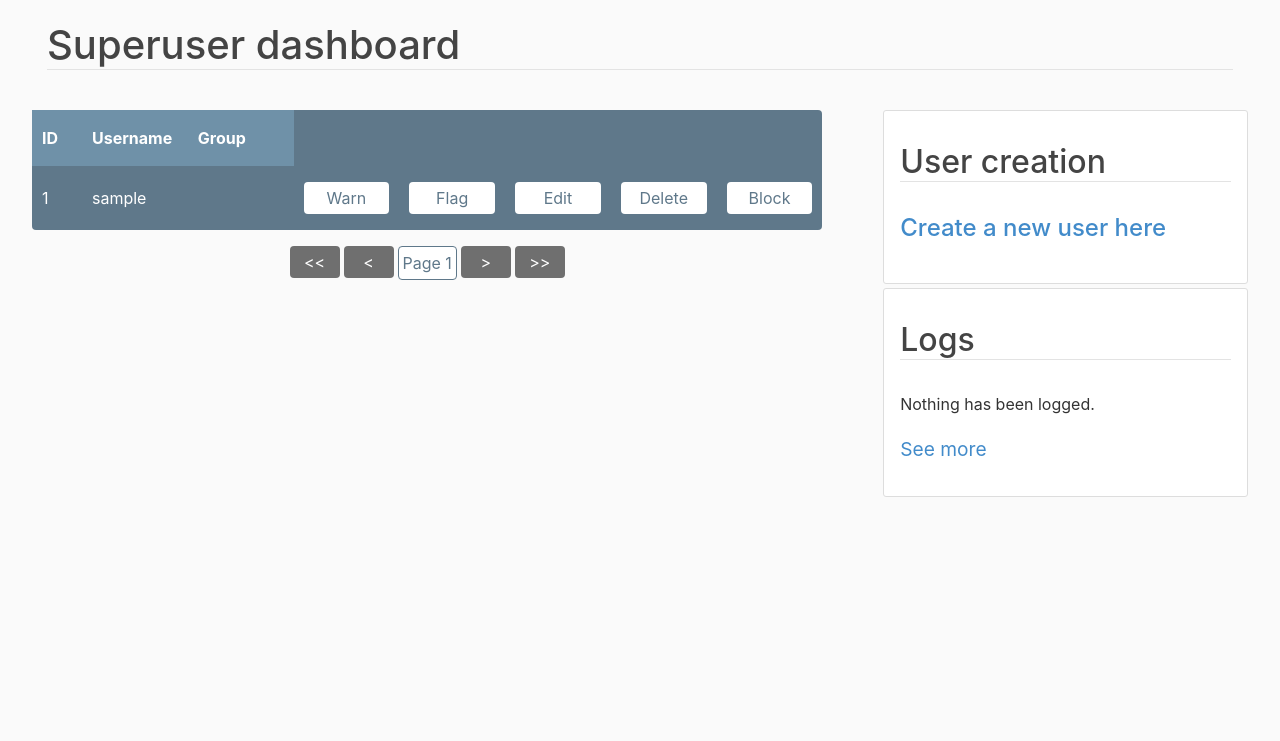
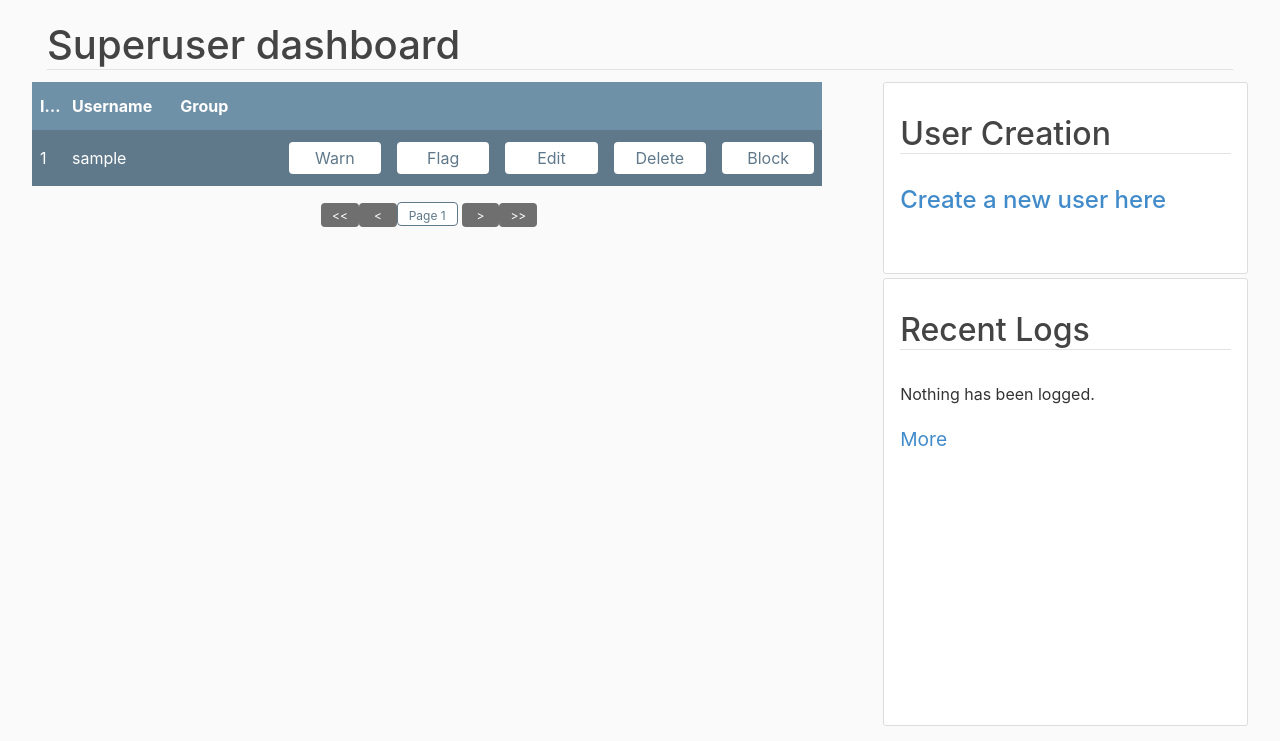
Before and after one commit to matteorobidoux/django-web-project, a Django app: page /admin/ in a window 1280 px wide. Shown: the part 59-800 px from the top of the page. Run offline with Django 4.2, Linux system fonts and the light colour scheme; the visitor is signed in with stand-in values (Sample User, id 1); data comes from the database, SQL or seed files in the repository; data that the repository does not hold is empty; some libraries are stand-ins or nearby versions.

Commit message:
Style dashboard, add detailed logging

```diff
--- a/catalog_project/administration/static/action-style.css
+++ b/catalog_project/administration/static/action-style.css
@@ -22,3 +22,7 @@ button {
     min-width: 200px;
     height: 60px;
 }
+
+h1,h2{
+    color: white;
+}
--- a/catalog_project/administration/static/admin-style.css
+++ b/catalog_project/administration/static/admin-style.css
@@ -1,25 +1,19 @@
 #content-section{
     padding: 0 2em;
 }
+table.dark-content-block{
+    table-layout: fixed;
+    width: 100%;
+}
+
 h1{
-    margin: 1em 0;
+    margin-bottom: 1%;
+    margin-top: 0;
 }
 h1,h2 {
     border-bottom: 1px solid #e3e3e3;
 }
 
-.container {
-    max-width: 100vw;
-}
-
-table.dark-content-block{
-    table-layout: fixed;
-    width: 100%;
-}
-
-.content-section {
-    padding: 2em 1em;
-}
 .content-section>h2{
     margin-bottom: 1em;
 }
@@ -31,63 +25,23 @@ table.dark-content-block{
 }
 
 th.id-data, td.id-data{
-   width: 50px;
+   width: 4vmin;
 }
 
 td,th {
-    padding: 16px 10px;
+    padding: 1.5vmin 1vmin;
     overflow: hidden;
     text-overflow: ellipsis;
+    font-size: 2vmin;
+    color: white;
+}
+
+tbody>tr:nth-child(odd){
+    background-color: #5f788a;
 }
 tr:nth-child(even),thead>tr {
     background-color: #6f91a8;
 }
-
 td button{
     min-width: 100%;
 }
-
-.page-num {
-    background: white;
-    color: #5f788a;
-    border: solid 1px #5f788a;
-}
-.page-button,.page-num{
-    padding: 4px;
-    margin: 0 2px;
-    border-radius: 4px;
-    min-width: 50px;
-}
-
-.page-button:disabled{
-    background: #6f6f6f;
-}
-
-.page-select{
-    padding: 1em;
-    display: flex;
-    flex-direction: row;
-    justify-content: center;
-}
-
-#lefthand-block{
-    width:65%;
-}
-#righthand-block{
-    max-height: 10vh;
-    width:30%;
-}
-#righthand-block>.content-section{
-    max-size: 50%;
-    margin-bottom: 1%;
-}
-.content-section>.section-link>p{
-    margin-top: 1em;
-    margin-bottom: 0em;
-    font-size: 120%;
-}
-
-.log-username{
-    font-size: 150%;
-    font-weight: bold;
-}
--- /dev/null
+++ b/catalog_project/administration/static/dashboard-style.css
@@ -0,0 +1,39 @@
+.container {
+    max-width: 100vw;
+}
+.content-section {
+    padding: 2em 1em;
+}
+
+#lefthand-block{
+    width:65%;
+}
+#righthand-block{
+    width:30%;
+}
+#lefthand-block,#righthand-block{
+    height: 80vh;
+}
+#righthand-block>.content-section{
+    margin-bottom: 1%;
+}
+.content-section>.section-link>p{
+    margin-top: 1em;
+    margin-bottom: 0em;
+    font-size: 120%;
+}
+
+
+.log-username{
+    font-size: 2.5vmin;
+    font-weight: bold;
+}
+.log-action{
+    font-size: 1.7vmin;
+}
+#user-create{
+    min-height: 30%;
+}
+#logs{
+    min-height: 70%;
+}
--- /dev/null
+++ b/catalog_project/administration/static/pagination-style.css
@@ -0,0 +1,44 @@
+.page-select{
+    width: 100%;
+}
+.page-num {
+    background: white;
+    color: #5f788a;
+    border: solid 1px #5f788a;
+}
+.page-button,.page-num{
+    padding: 4px;
+    margin: 0 2px;
+    border-radius: 4px;
+    height: 100%;
+    font-size: 1.5vmin;
+}
+.page-button{
+    width: 100%;
+}
+.page-select>*{
+    width: 5%;
+}
+
+.page-num{
+    display: flex;
+    flex-direction: row;
+    align-items: center;
+    width: 8%;
+}
+.page-num>p{
+    margin: auto;
+    font-size: 1.5vmin;
+}
+
+.page-button:disabled{
+    background: #6f6f6f;
+}
+
+.page-select{
+    padding: 1em;
+    display: flex;
+    flex-direction: row;
+    justify-content: center;
+    height: 7vmin;
+}
--- a/catalog_project/administration/templates/dashboard.html
+++ b/catalog_project/administration/templates/dashboard.html
@@ -3,6 +3,8 @@
 
 {% block head %}
 <link rel="stylesheet" type="text/css" href="{% static 'admin-style.css' %}">
+<link rel="stylesheet" type="text/css" href="{% static 'dashboard-style.css' %}">
+<link rel="stylesheet" type="text/css" href="{% static 'pagination-style.css' %}">
 <title> Admin Dashboard </title>
 {% endblock %}
 {% block content %}
@@ -23,6 +25,9 @@
                         </th>
                         <th class="group-data">
                             Group
+                        </th>
+                        <th colspan="5">
+
                         </th>
                     </tr>
                 </thead>
@@ -48,16 +53,16 @@
         <div class="mr-auto">
         </div>
         <div id="righthand-block">
-            <section class="content-section">
-                <h2>User creation</h2>
+            <section class="content-section" id="user-create">
+                <h2>User Creation</h2>
                 <a href="{%url 'admin_create_user' %}" class="section-link">
                     <h4>Create a new user here</h4>
                 </a>
             </section>
-            <section class="content-section">
-                <h2>Logs</h2>
+            <section class="content-section" id="logs">
+                <h2>Recent Logs</h2>
                 {% for log in logs %}
-                <section>
+                <section class="log">
                     <span class="log-username">
                         {{ log.user }}
                     </span>
@@ -68,8 +73,8 @@
                 {% empty %}
                     Nothing has been logged.
                 {% endfor %}
-                <a href="{%url 'admin_create_user' %}" class="section-link">
-                    <p>See more</p>
+                <a href="{%url 'logs' %}" class="section-link">
+                    <p>More</p>
                 </a>
             </section>
         </div>
--- a/catalog_project/administration/templates/page-select.html
+++ b/catalog_project/administration/templates/page-select.html
@@ -11,7 +11,9 @@
         </button >
     </a>
     <span class="page-num">
-        Page {{ page_obj.number }}
+        <p>
+            Page {{ page_obj.number }}
+        </p>
     </span>
     <a {% if page_obj.has_next %} href="?page={{ page_obj.next_page_number }}" {% endif %} >
         <button class="page-button action-button-2" {% if not page_obj.has_next %} disabled {% endif %}>
--- a/catalog_project/administration/urls.py
+++ b/catalog_project/administration/urls.py
@@ -1,24 +1,22 @@
-# URLS:
-# Main view for the website administration site
-# Topbar view
-# Template view for listing all of the users in a table
-# Template view for the actions on a user
-# A template view for the user themselves with additional information about them. Clicked on when they get on the page
 from django.urls import path
 from . import views
 
 urlpatterns = [
     # Dashboard view
     path('', views.Dashboard.as_view(), name="admin_board"),
+    # Logs view
+    path('logs/', views.LogView.as_view(), name="logs"),
+    # Warn user view
     path('warn_user/<int:pk>/', views.WarnUser.as_view(), name="warn_user"),
-    path('delete_user/<int:pk>/', views.DeleteUserView.as_view(), name="delete_user"),
+    # Flag user view (POST)
     path('flag_user/<int:pk>/', views.FlagUser.as_view(), name="flag_user"),
+    # Block user view (POST)
     path('block_user/<int:pk>/', views.BlockUser.as_view(), name="block_user"),
 
+    # Edit user view
     path('edit/<int:pk>/', views.AdminUserEditView.as_view(), name="admin_edit_user"),
+    # Create user view
     path('create/', views.AdminUserCreateView.as_view(success_url="/admin/"), name="admin_create_user"),
-    # User editor view
-    #path('edit-user/<int:user_id>/', views.edit_user, name="edit_user"),
-    # User creator view
-    #path('create-user/', views.create_user, name="create_user"),
+    # Delete user view
+    path('delete_user/<int:pk>/', views.DeleteUserView.as_view(), name="delete_user"),
 ]
--- a/catalog_project/administration/views.py
+++ b/catalog_project/administration/views.py
@@ -119,7 +119,7 @@ class UserCreateView(PermissionRequiredMixin, generic.TemplateView):
                 return redirect('')
 
 
-""" Dashboard class """
+""" Main pages """
 
 
 # Main dashboard interface when you open the dashboard. Uses the page as an argument to filter users.
@@ -138,6 +138,14 @@ class Dashboard(PermissionRequiredMixin, generic.ListView):
         context['logs'] = LogEntry.objects.all()[:10]
         return context
 
+
+class LogView(PermissionRequiredMixin, generic.ListView):
+    permission_required = "view_dashboard"
+    model = LogEntry
+    context_object_name = 'logs'
+    template_name = 'logs.html'
+    ordering = ['-action_time']
+    paginate_by = 20
 
 """ Dashboard functions """
 
--- a/catalog_project/static/base-style.css
+++ b/catalog_project/static/base-style.css
@@ -68,12 +68,12 @@ body {
     padding: 20px;
   }
 
-.dark-content-block {
+  .dark-content-block {
+    background-color: #5f788a;
     padding: 1em;
-    background-color: #5f788a;
     border-radius: 4px;
     color: white;
-}
+  }
   .content-section {
     background: #ffffff;
     padding: 10px 20px;
@@ -143,7 +143,7 @@ body {
 .action-button-1 {
     background: white;
     color: #5f788a;
-}
+}table
 
 .action-button-1:active {
     background: #5f788a;
```
Also changed, not shown: catalog_project/administration/static/log-style.css (added, +9 -0 lines), catalog_project/administration/templates/logs.html (added, +48 -0 lines).
